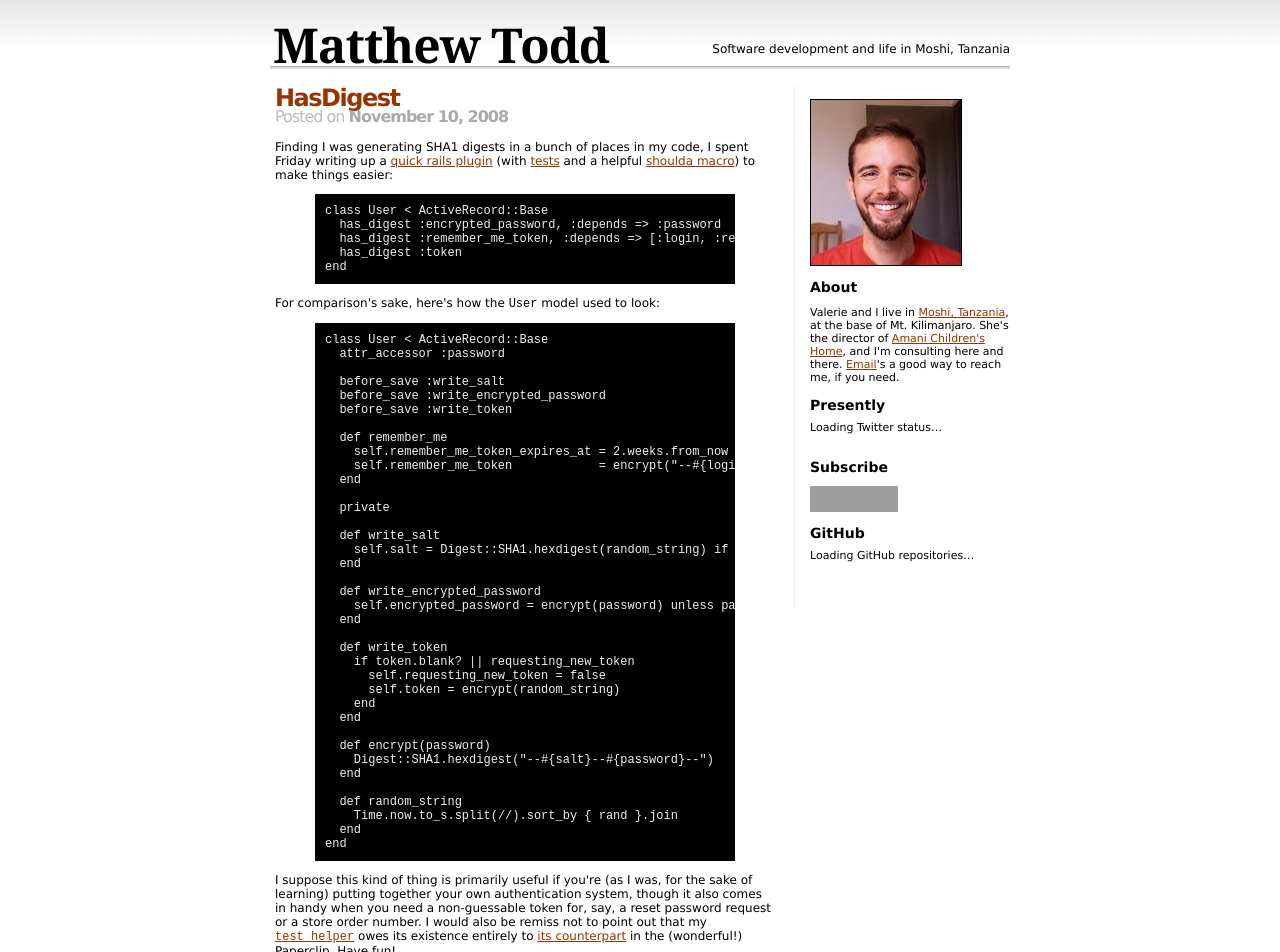
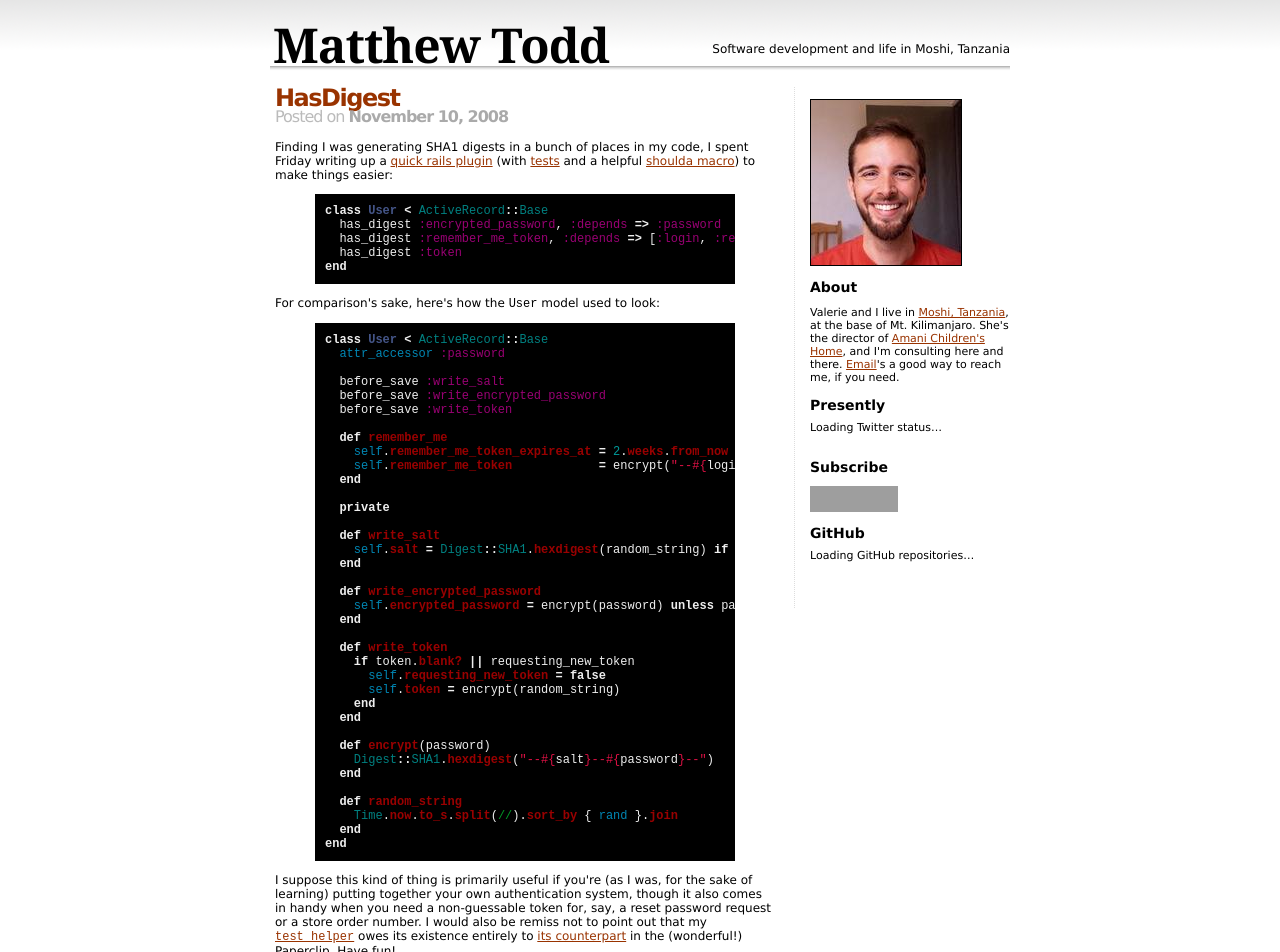
Before and after one commit to matthewtodd/matthewtodd.github.io, a Jekyll site: the page built from index.html, in a window 1280 px wide. Shown: the top 952 px of the page. Built offline with Jekyll 4.4.1, drawn with Linux system fonts in a browser that asks for light colours; grey boxes are pictures that could not be loaded.

Commit message:
Include syntax.css.

```diff
--- a/css/style.css
+++ b/css/style.css
@@ -26,7 +26,7 @@ Author URI: http://www.matthewtodd.org/
 
 
 /*===== Highlight code using TextMate's twilight theme =====*/
-@import url('twilight.css');
+@import url('syntax.css');
 
 /*===== Layout Styles =====*/
 
--- /dev/null
+++ b/css/syntax.css
@@ -0,0 +1,60 @@
+.highlight  { background: #ffffff; }
+.highlight .c { color: #999988; font-style: italic } /* Comment */
+.highlight .err { color: #a61717; background-color: #e3d2d2 } /* Error */
+.highlight .k { font-weight: bold } /* Keyword */
+.highlight .o { font-weight: bold } /* Operator */
+.highlight .cm { color: #999988; font-style: italic } /* Comment.Multiline */
+.highlight .cp { color: #999999; font-weight: bold } /* Comment.Preproc */
+.highlight .c1 { color: #999988; font-style: italic } /* Comment.Single */
+.highlight .cs { color: #999999; font-weight: bold; font-style: italic } /* Comment.Special */
+.highlight .gd { color: #000000; background-color: #ffdddd } /* Generic.Deleted */
+.highlight .gd .x { color: #000000; background-color: #ffaaaa } /* Generic.Deleted.Specific */
+.highlight .ge { font-style: italic } /* Generic.Emph */
+.highlight .gr { color: #aa0000 } /* Generic.Error */
+.highlight .gh { color: #999999 } /* Generic.Heading */
+.highlight .gi { color: #000000; background-color: #ddffdd } /* Generic.Inserted */
+.highlight .gi .x { color: #000000; background-color: #aaffaa } /* Generic.Inserted.Specific */
+.highlight .go { color: #888888 } /* Generic.Output */
+.highlight .gp { color: #555555 } /* Generic.Prompt */
+.highlight .gs { font-weight: bold } /* Generic.Strong */
+.highlight .gu { color: #aaaaaa } /* Generic.Subheading */
+.highlight .gt { color: #aa0000 } /* Generic.Traceback */
+.highlight .kc { font-weight: bold } /* Keyword.Constant */
+.highlight .kd { font-weight: bold } /* Keyword.Declaration */
+.highlight .kp { font-weight: bold } /* Keyword.Pseudo */
+.highlight .kr { font-weight: bold } /* Keyword.Reserved */
+.highlight .kt { color: #445588; font-weight: bold } /* Keyword.Type */
+.highlight .m { color: #009999 } /* Literal.Number */
+.highlight .s { color: #d14 } /* Literal.String */
+.highlight .na { color: #008080 } /* Name.Attribute */
+.highlight .nb { color: #0086B3 } /* Name.Builtin */
+.highlight .nc { color: #445588; font-weight: bold } /* Name.Class */
+.highlight .no { color: #008080 } /* Name.Constant */
+.highlight .ni { color: #800080 } /* Name.Entity */
+.highlight .ne { color: #990000; font-weight: bold } /* Name.Exception */
+.highlight .nf { color: #990000; font-weight: bold } /* Name.Function */
+.highlight .nn { color: #555555 } /* Name.Namespace */
+.highlight .nt { color: #000080 } /* Name.Tag */
+.highlight .nv { color: #008080 } /* Name.Variable */
+.highlight .ow { font-weight: bold } /* Operator.Word */
+.highlight .w { color: #bbbbbb } /* Text.Whitespace */
+.highlight .mf { color: #009999 } /* Literal.Number.Float */
+.highlight .mh { color: #009999 } /* Literal.Number.Hex */
+.highlight .mi { color: #009999 } /* Literal.Number.Integer */
+.highlight .mo { color: #009999 } /* Literal.Number.Oct */
+.highlight .sb { color: #d14 } /* Literal.String.Backtick */
+.highlight .sc { color: #d14 } /* Literal.String.Char */
+.highlight .sd { color: #d14 } /* Literal.String.Doc */
+.highlight .s2 { color: #d14 } /* Literal.String.Double */
+.highlight .se { color: #d14 } /* Literal.String.Escape */
+.highlight .sh { color: #d14 } /* Literal.String.Heredoc */
+.highlight .si { color: #d14 } /* Literal.String.Interpol */
+.highlight .sx { color: #d14 } /* Literal.String.Other */
+.highlight .sr { color: #009926 } /* Literal.String.Regex */
+.highlight .s1 { color: #d14 } /* Literal.String.Single */
+.highlight .ss { color: #990073 } /* Literal.String.Symbol */
+.highlight .bp { color: #999999 } /* Name.Builtin.Pseudo */
+.highlight .vc { color: #008080 } /* Name.Variable.Class */
+.highlight .vg { color: #008080 } /* Name.Variable.Global */
+.highlight .vi { color: #008080 } /* Name.Variable.Instance */
+.highlight .il { color: #009999 } /* Literal.Number.Integer.Long */
```
Also changed, not shown: _layouts/post.html (+5 -6 lines).
